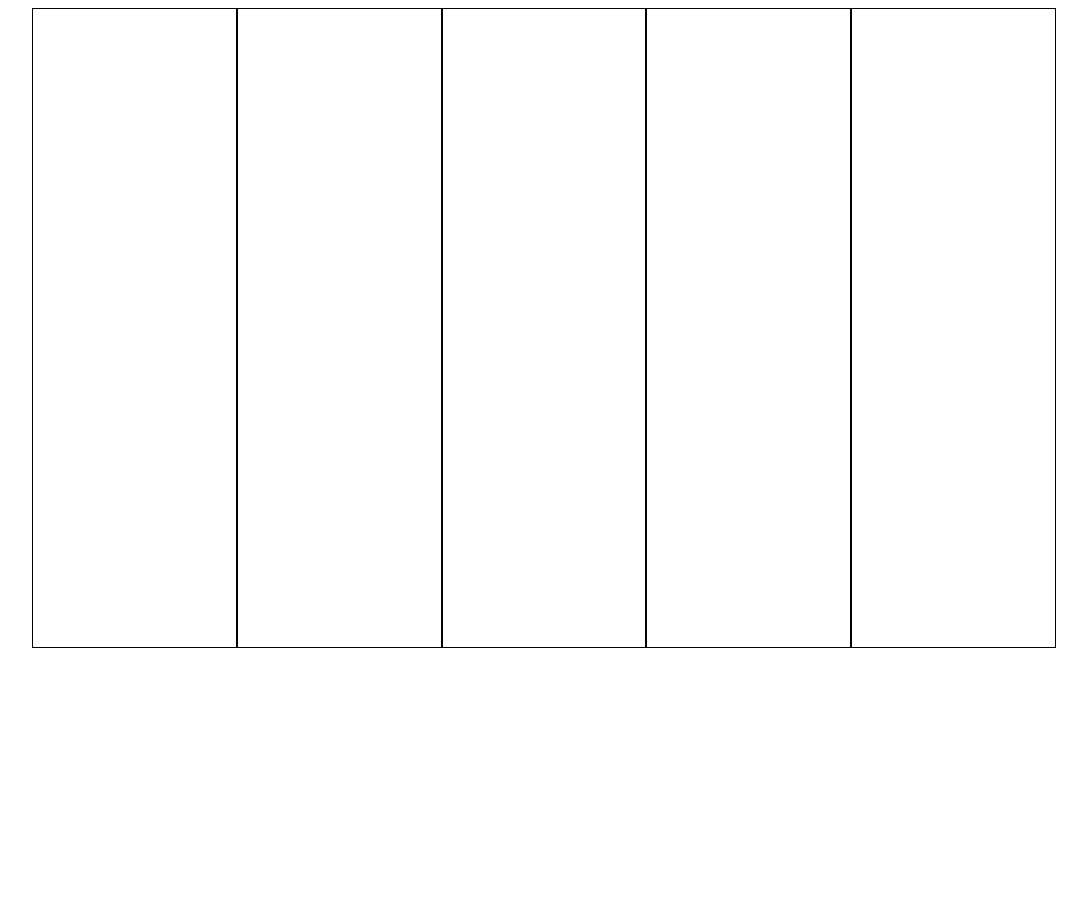
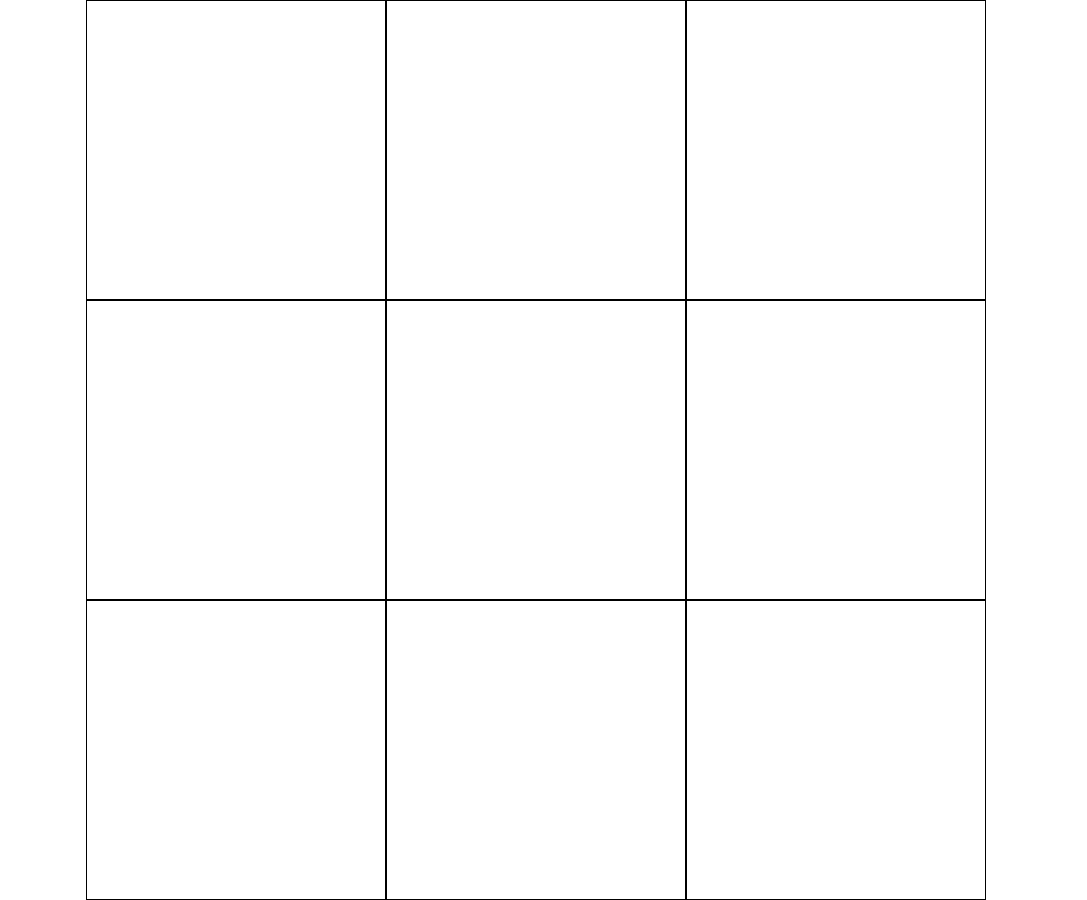
Before and after one commit to kwonET/superblock, a React (Vite) app: page / in a window 1280 px wide. Shown: the whole page, without its empty margins (104-1191 px from the left). Before the commit the page ends 816 px from the top, so only its background shows below. Built offline with nearby package versions, Linux system fonts and the light colour scheme.

Commit message:
[ feat ] : 그리드 크기 조절 기능 구현

```diff
--- a/src/App.jsx
+++ b/src/App.jsx
@@ -1,27 +1,21 @@
 import React from "react";
+import { GlobalStyle } from "./style/globalStyle";
+import GameFrame from "./components/GameFrame";
 import styled from "styled-components";
-const frameSize = 5;
 const App = () => {
   return (
-    <Wrapper>
-      <FrameSection>{Array(frameSize).fill(<Frame />)}</FrameSection>
-    </Wrapper>
+    <>
+      <GlobalStyle />
+      <Wrapper>
+        <GameFrame />
+      </Wrapper>
+    </>
   );
 };
 
 export default App;
 const Wrapper = styled.div`
-  width: 100vw;
-  height: 100vh;
   display: flex;
   justify-content: center;
+  align-items: center;
 `;
-const FrameSection = styled.div`
-  width: 80%;
-  height: 80%;
-  display: grid;
-  grid-template-columns: repeat(5, 1fr);
-`;
-const Frame = styled.div`
-  border: 0.1rem solid;
-`;
--- /dev/null
+++ b/src/components/GameFrame.jsx
@@ -0,0 +1,30 @@
+import React from "react";
+import styled from "styled-components";
+const frameSize = 3;
+const GameFrame = () => {
+  return (
+    <FrameSection style={{ gridTemplateColumns: `repeat(${frameSize}, 1fr)` }}>
+      {Array(frameSize * frameSize).fill(
+        <Frame
+          style={{
+            width: `${90 / frameSize}rem`,
+            height: `${90 / frameSize}rem`,
+          }}
+        />
+      )}
+    </FrameSection>
+  );
+};
+
+export default GameFrame;
+
+const FrameSection = styled.div`
+  width: 90rem;
+  height: 90rem;
+  display: grid;
+`;
+const Frame = styled.div`
+  /* width: 30rem;
+  height: 30rem; */
+  border: 0.1rem solid;
+`;
--- /dev/null
+++ b/src/style/globalStyle.jsx
@@ -0,0 +1,112 @@
+import { createGlobalStyle } from "styled-components";
+
+export const GlobalStyle = createGlobalStyle`
+  :root {
+    --vh: 100%;
+   }
+
+  html, body, div, span, applet, object, iframe,
+  h1, h2, h3, h4, h5, h6, p, blockquote, pre,
+  a, abbr, acronym, address, big, cite, code,
+  del, dfn, em, img, ins, kbd, q, s, samp,
+  small, strike, strong, sub, sup, tt, var,
+  b, u, i, center,
+  dl, dt, dd, menu, ol, ul, li,
+  fieldset, form, label, legend,
+  table, caption, tbody, tfoot, thead, tr, th, td,
+  article, aside, canvas, details, embed,
+  figure, figcaption, footer, header, hgroup,
+  main, menu, nav, output, ruby, section, summary,
+  time, mark, audio, video {
+    margin: 0;
+    border: 0;
+    padding: 0;
+    vertical-align: baseline;
+    font: inherit;
+    font-size: 100%;
+  }
+  article, aside, details, figcaption, figure,
+  footer, header, hgroup, main, menu, nav, section {
+    display: block;
+  }
+  *[hidden] {
+      display: none;
+  }
+  body {
+    display: block;
+    touch-action: manipulation;
+    line-height: 1;
+
+    width: 36rem;
+    height: 800px;
+    padding: 0 1.2rem;
+
+    border-radius: 1.6rem;
+  }
+  menu, ol, ul {
+    list-style: none;
+  }
+  blockquote, q {
+    quotes: none;
+  }
+  blockquote:before, blockquote:after,
+  q:before, q:after {
+    content: '';
+    content: none;
+  }
+  table {
+    border-collapse: collapse;
+    border-spacing: 0;
+  }
+
+  /* 위에가 styled-reset 내용 */
+
+  * {
+    box-sizing: border-box;
+  }
+  html {
+    -webkit-touch-callout: none;
+    -webkit-tap-highlight-color:rgba(0, 0, 0, 0);
+
+    scroll-behavior: smooth;
+
+    font-family: sans-serif;
+    font-size: 62.5%;
+    user-select: none;
+
+    display: flex;
+    justify-content: center;
+
+  }
+  ul, li {
+    padding-left: 0rem;
+    list-style: none;
+  }
+  a {
+    text-decoration: none;
+    color: inherit;
+  }
+  input, button {
+    /* outline: none;
+    border: none;
+    background-color: transparent; */
+  }
+  button {
+    cursor: pointer;
+    padding: 0;
+  }
+  input {
+    appearance: none;
+
+    &:focus {
+      outline: none;
+    }
+  }
+/*
+  @font-face {
+    font-family: 'KOTRAHOPE';
+    src: url('https://cdn.jsdelivr.net/gh/projectnoonnu/noonfonts_2110@1.0/KOTRAHOPE.woff2') format('woff2');
+    font-weight: normal;
+    font-style: normal;
+} */
+`;
```
